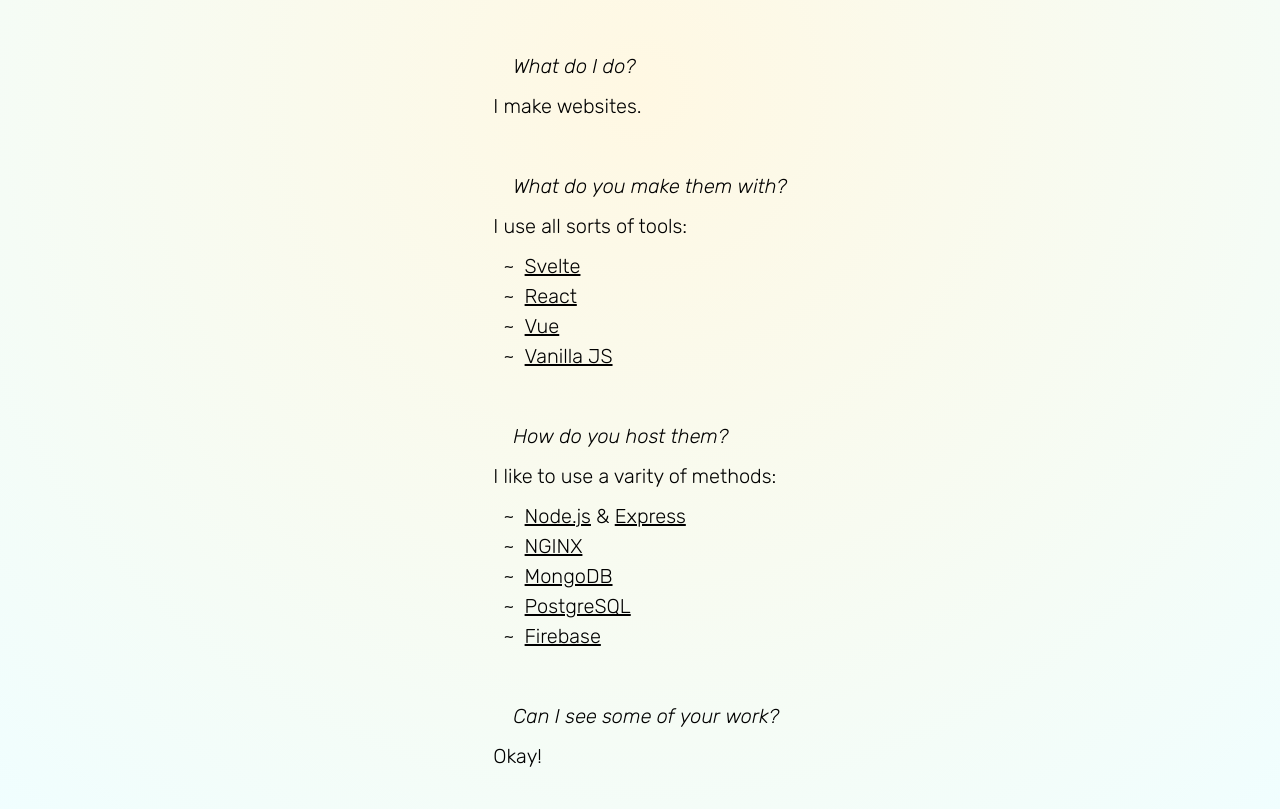
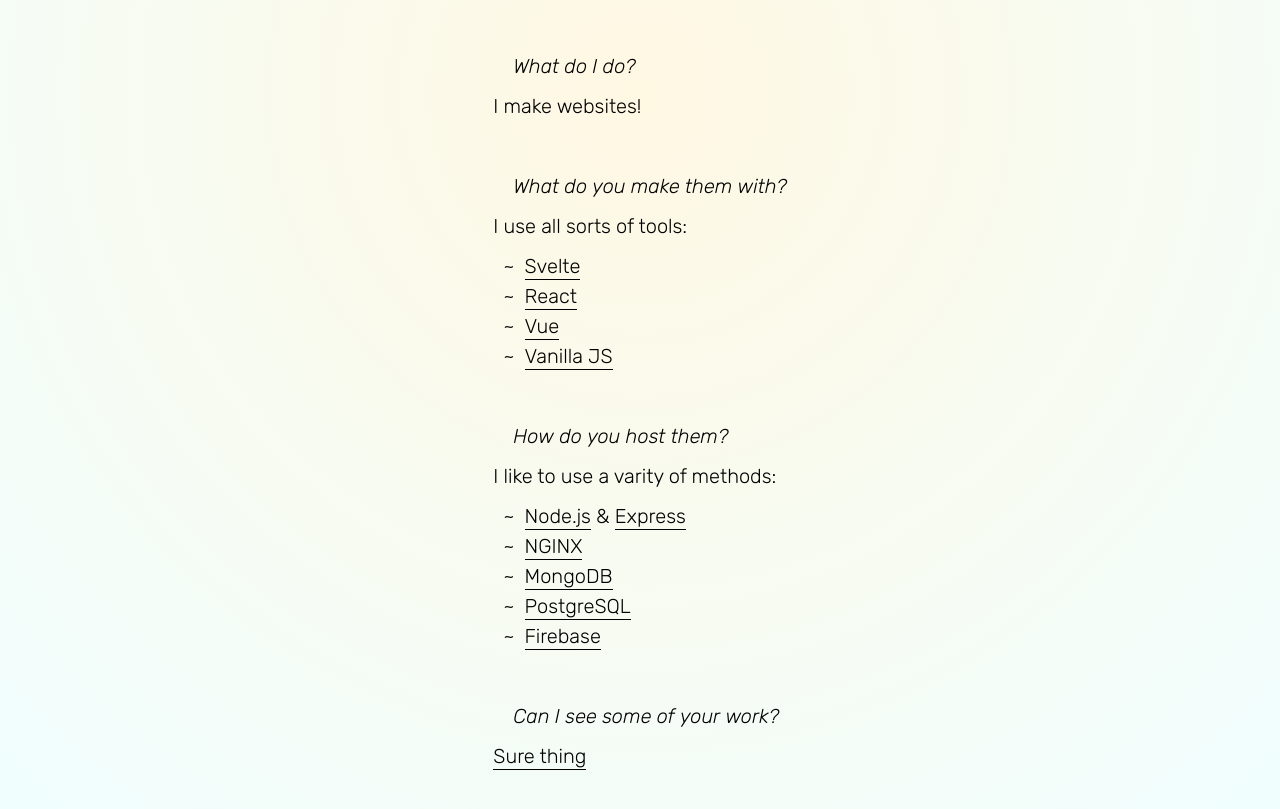
Before and after one commit to rileywilljohn/rileywilljohn, a plain HTML site: page index.html in a window 1280 px wide. Shown: the part 643-1452 px from the top of the page. Drawn offline with Linux system fonts and the light colour scheme.

Commit message:
styles & links

```diff
--- a/index.css
+++ b/index.css
@@ -176,6 +176,7 @@ h2 {
     position: absolute;
     right: 20%;
     top: 60%;
+    font-family: 'lobster_tworegular';
 }
 
 h3 {
@@ -205,6 +206,15 @@ p {
 
 a {
     color: black;
+    text-decoration: none;
+    border-style: none none solid none;
+    border-color: black;
+    padding: 0 0 2px 0;
+    border-width: 1px;
+}
+
+a:hover {
+    border-color: rgb(255, 158, 177);
 }
 
 ul {
--- a/index.html
+++ b/index.html
@@ -24,7 +24,7 @@
         <article>
             <section>
                 <h4>What do I do?</h4>
-                <p>I make websites.</p>
+                <p>I make websites!</p>
                 <h4>What do you make them with?</h4>
                 <p class="p">I use all sorts of tools:</p>
                 <ul>
@@ -47,7 +47,7 @@
             </section>
             <section>
                 <h4>Can I see some of your work?</h4>
-                <p>Okay!</p>
+                <p><a href="https://github.com/rileywilljohn" target="_blank">Sure thing</a></p>
             </section>
         </article>
     </main>
```
